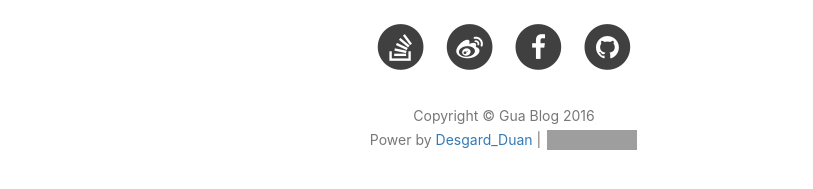
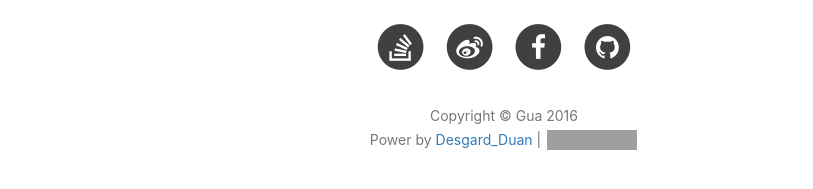
Before and after one commit to Desgard/desgard.github.com, a Jekyll site: the page built from index.html, in a window 1280 px wide and 900 px high, scrolled down 2492 px. Shown: the part 656-845 px from the top of the window, without its empty margins (136-949 px from the left). Built offline with Jekyll 4.4.1, drawn with Linux system fonts in a browser that asks for light colours; nearby versions of some CDN libraries; the list of posts is cut into pages by our own code; comment, search, counter and statistics services are not loaded; grey boxes are pictures that could not be loaded.

Commit message:
MOD: 修改blog名称

```diff
--- a/_config.yml
+++ b/_config.yml
@@ -1,5 +1,5 @@
 # Site settings
-title: Gua Blog
+title: Gua
 title-site: Desgard_Duan
 SEOTitle: Guardia · 瓜地
 header-img: img/home-bg.jpg
```
